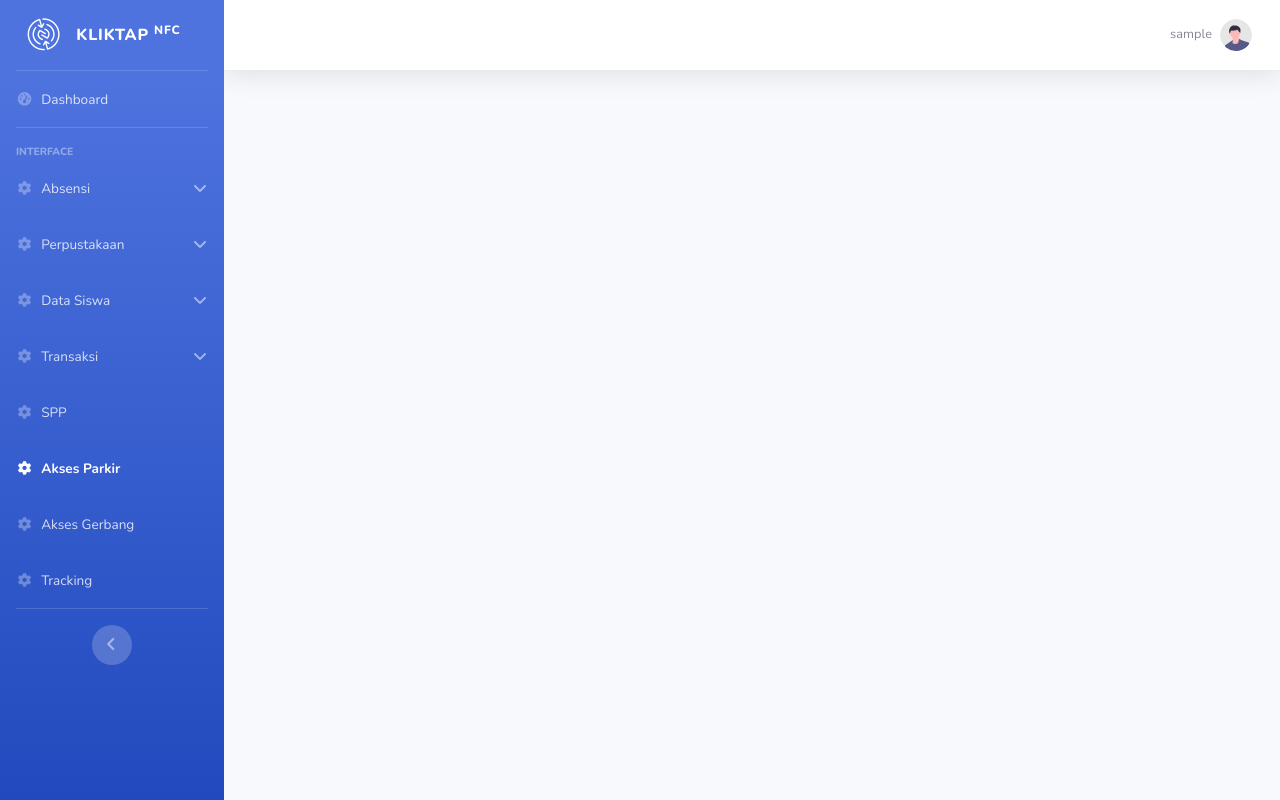
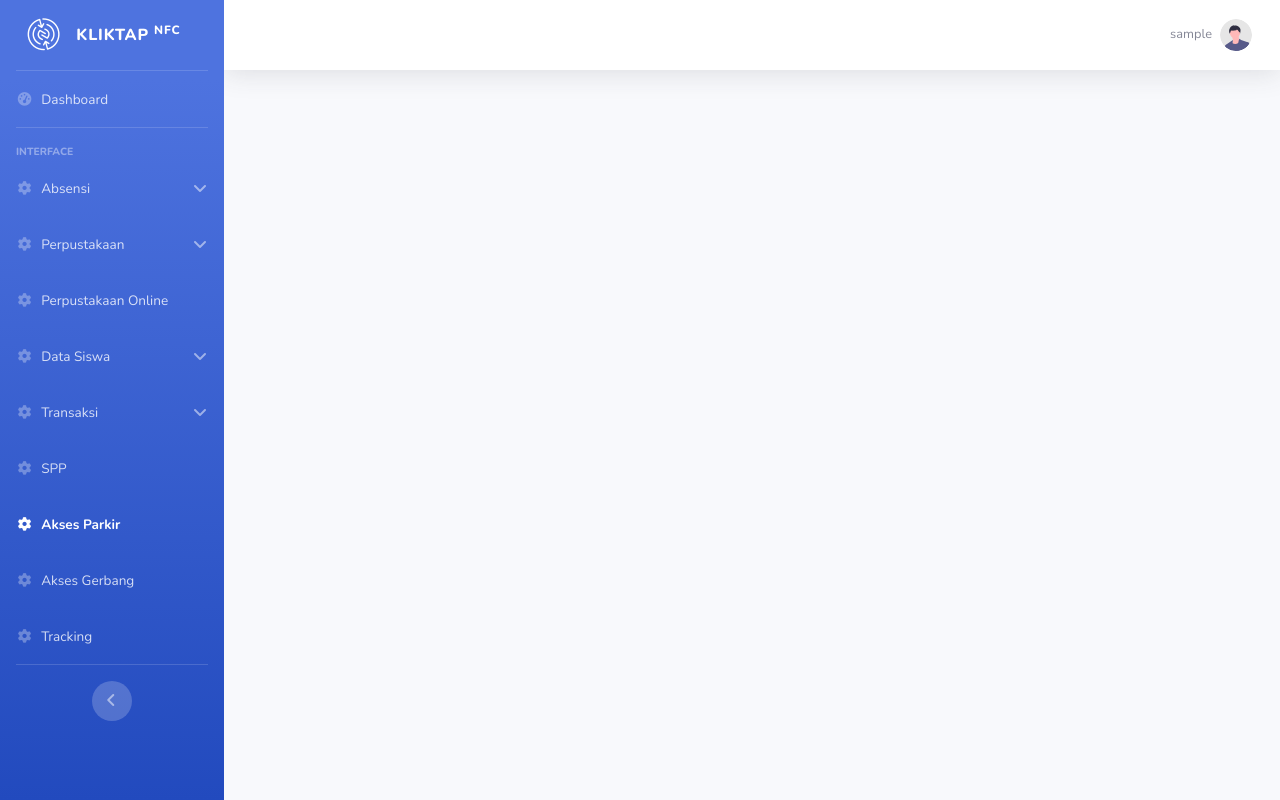
Before and after one commit to mubar3/RFID-absensi-master, a PHP site: page /RFID-absensi-master/akses_parkir.php in a window 1280 px wide. Run offline with PHP 8.4, Linux system fonts and the light colour scheme; the visitor is signed in with stand-in values (Sample User, id 1); some libraries are stand-ins or nearby versions.

Commit message:
Update sidebar.php

```diff
--- a/partials/sidebar.php
+++ b/partials/sidebar.php
@@ -172,6 +172,14 @@
                         href="input_buku.php">Input Buku</a>
                     </div>
                 </div>
+            </li>
+
+            <li class="nav-item">
+                <a class="nav-link" href="https://www.perpusnas.go.id" >
+                    <i class="fas fa-fw fa-cog"></i>
+                    <span>Perpustakaan Online</span>
+                </a>
+
             </li>
 
             <?php
```
